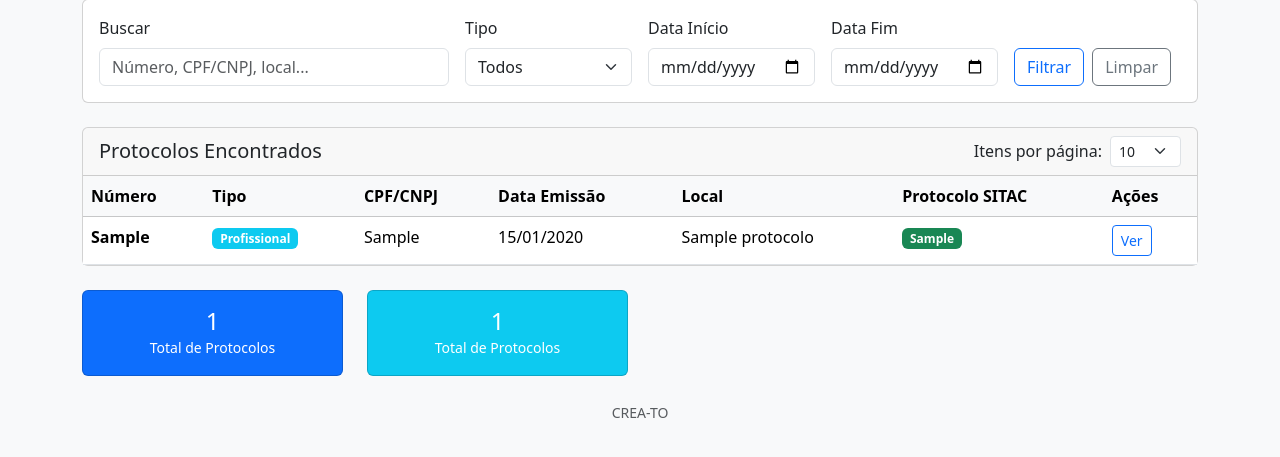
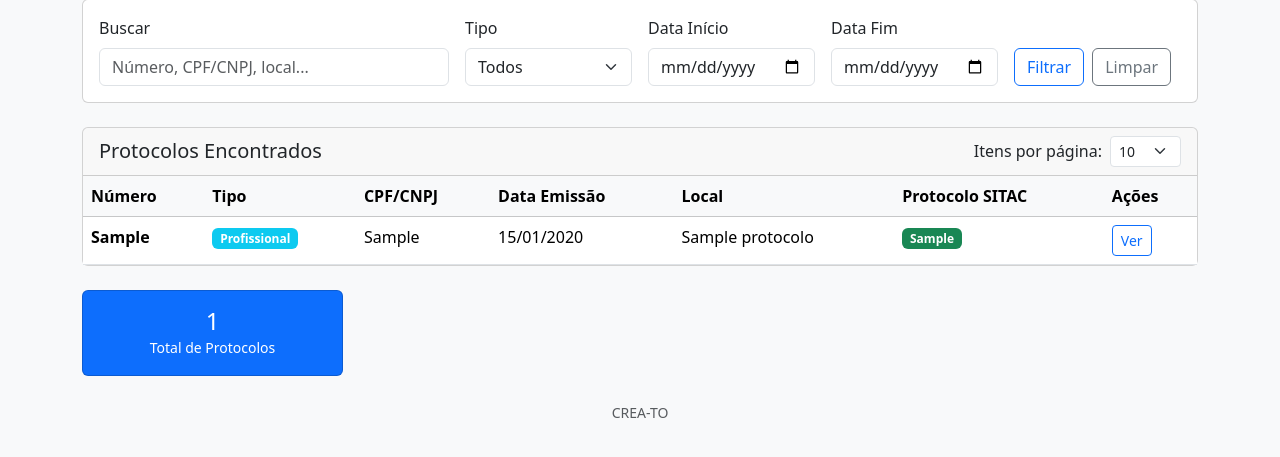
Before and after one commit to calloc2/normativosCREA, a Django app: page /protocolos/ in a window 1280 px wide. Shown: the part 182-639 px from the top of the page. Run offline with Django 5.2, Linux system fonts and the light colour scheme; tables that the repository leaves empty hold one stand-in row (values such as "Sample post").

Commit message:
remove total de protocolos duplicado

```diff
--- a/templates/protocolos/lista.html
+++ b/templates/protocolos/lista.html
@@ -183,14 +183,6 @@
             </div>
         </div>
     </div>
-    <div class="col-md-3">
-        <div class="card bg-info text-white">
-            <div class="card-body text-center">
-                <h4 class="mb-0">{{ page_obj.paginator.count|floatformat:0 }}</h4>
-                <small>Total de Protocolos</small>
-            </div>
-        </div>
-    </div>
 </div>
 {% endif %}
 {% endblock %}
```
